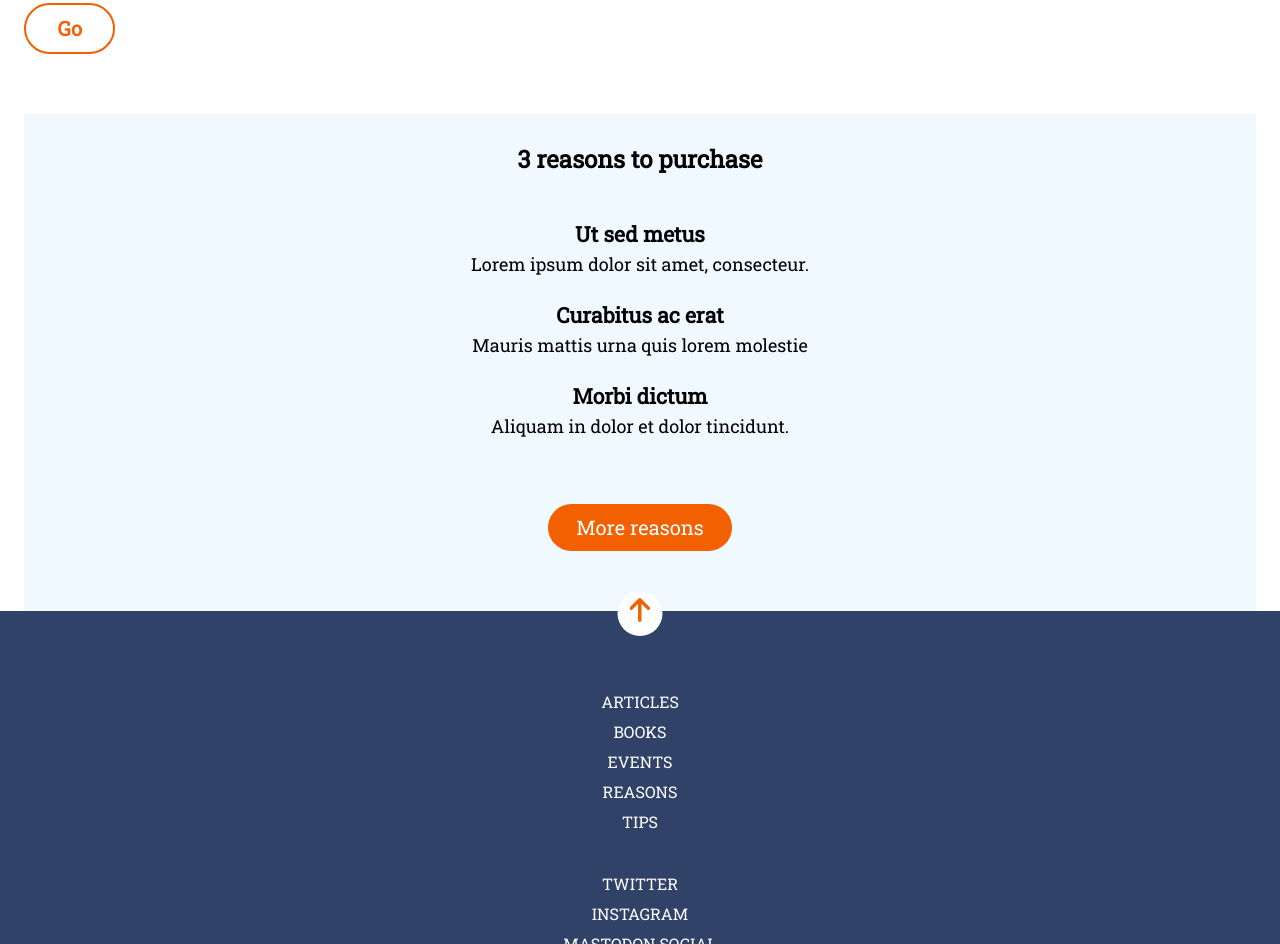
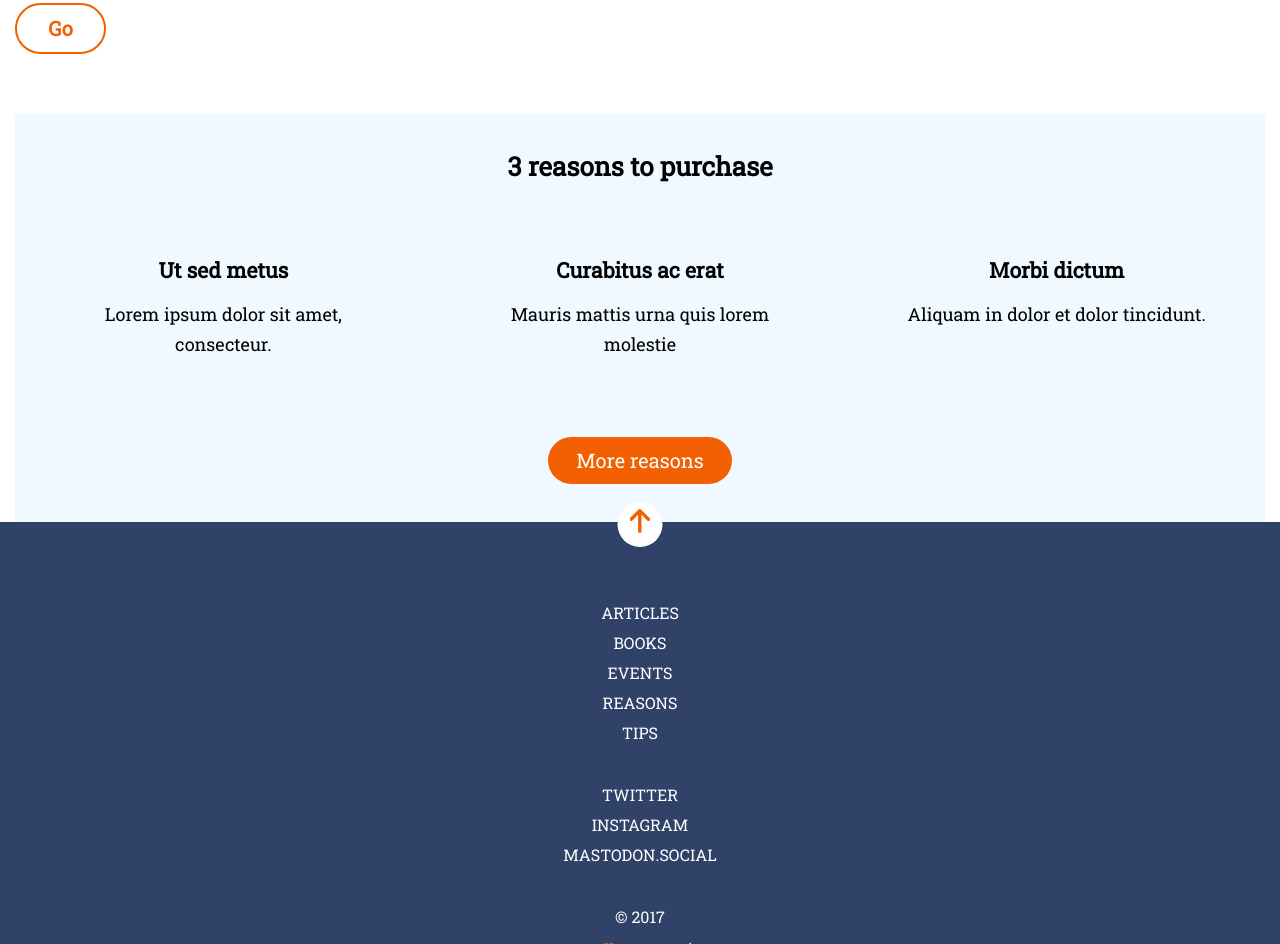
Before and after one commit to ArianeJDB/f-m1-evaluacion-final-ArianeJDB, a website: page docs/index.html in a window 1280 px wide. Shown: the part 993-1937 px from the top of the page. Drawn offline with nearby package versions, Linux system fonts and the light colour scheme; files that its build step writes are made by us from their sources.

Commit message:
finish grid second container and media queries

```diff
--- a/_src/assets/scss/layout/_general.scss
+++ b/_src/assets/scss/layout/_general.scss
@@ -80,6 +80,10 @@
   text-align: center;
   font-weight: bold;
   font-size: 24px;
+  @media all and (min-width: 768px) {
+    font-size: 26px;
+    line-height: 45px;
+  }
 }
 
 h3 {
@@ -91,6 +95,9 @@ h3 {
   margin-top: 0;
   padding-right: 55px;
   padding-left: 55px;
+  @media all and (min-width: 768px) {
+    margin-top:14px;
+  }
 }
 
 .button-reasons {
@@ -106,6 +113,10 @@ h3 {
   margin-top: 45px;
   margin-bottom: 60px;
   cursor: pointer;
+  @media all and (min-width: 768px) {
+    margin-top: 60px;
+    margin-bottom: 38px
+  }
 }
 
 .button__scroll-up {
@@ -121,3 +132,13 @@ h3 {
   left: 50%;
   transform: translateX(-50%);
 }
+
+@media all and (min-width: 768px) {
+  .main__container__second__grid {
+    display: grid;
+    grid-template-columns: 1fr 1fr 1fr;
+    grid-template-rows: 1fr;
+
+
+  }
+}
```
